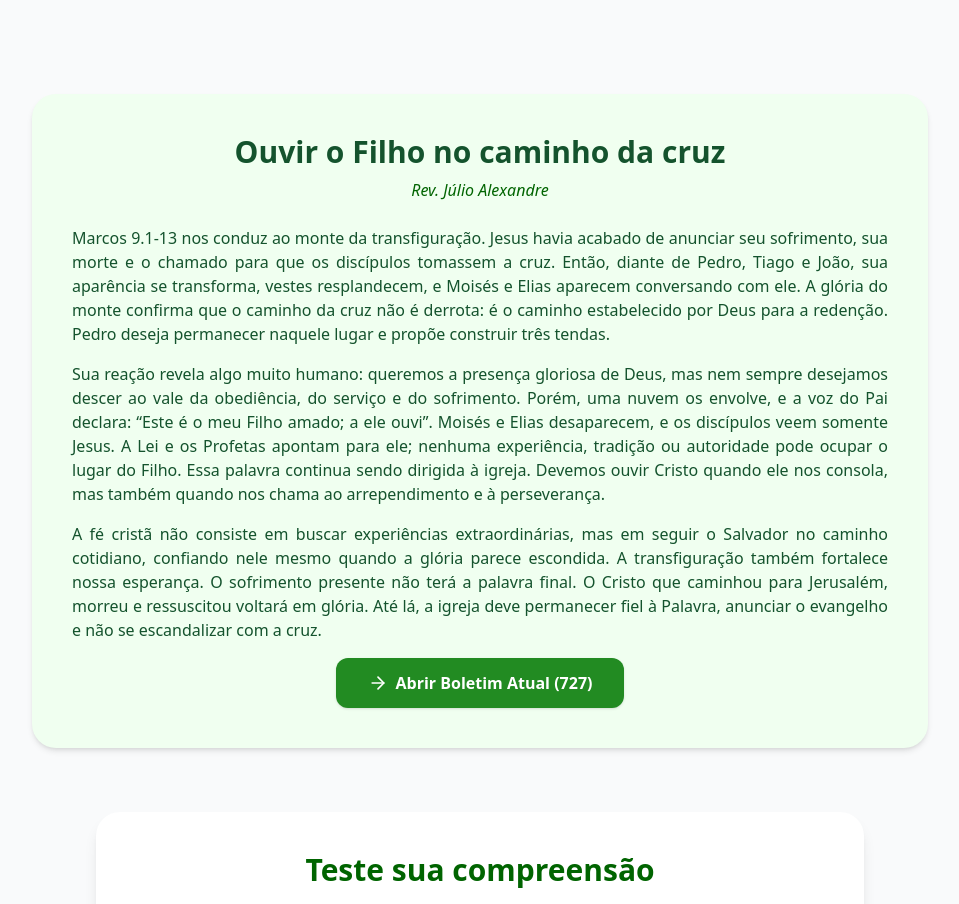
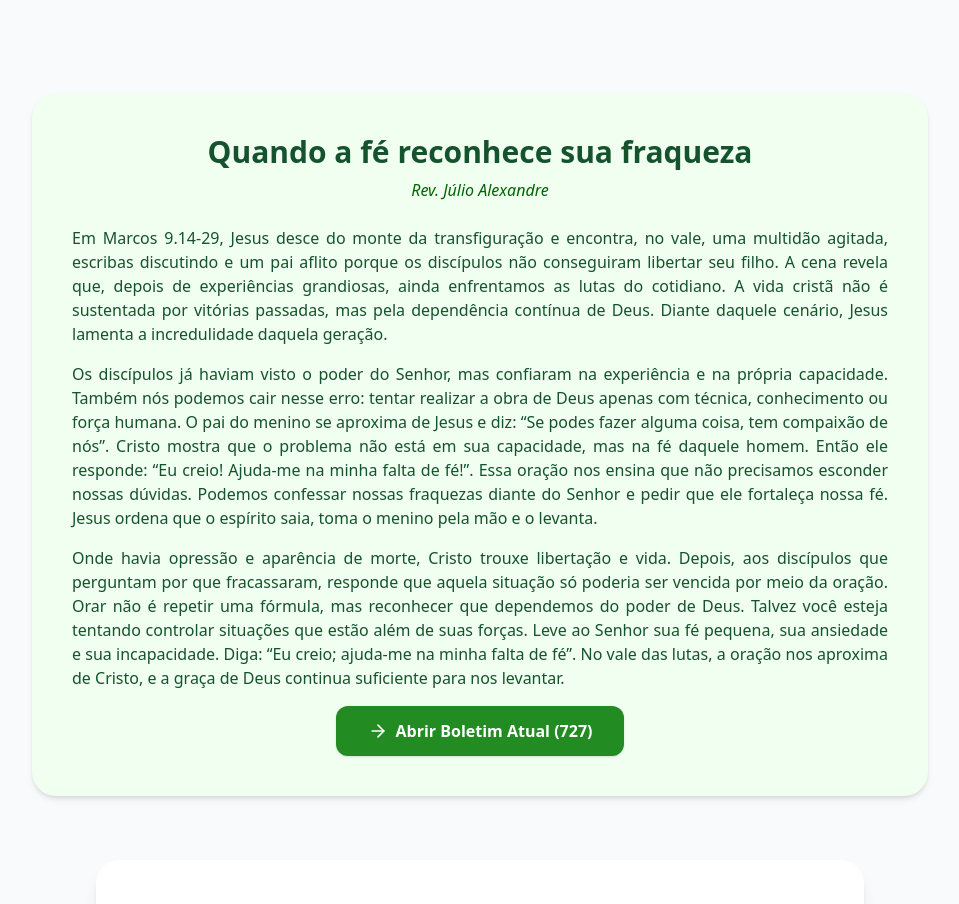
Before and after one commit to ViniciusMoraesTavares/Hub-boletim-ipbsg, a React (Vite) app: page / in a window 1280 px wide. Shown: the part 1240-2144 px from the top of the page, without its empty margins (160-1119 px from the left). Built offline with nearby package versions, Linux system fonts and the light colour scheme.

Commit message:
Update title and paragraphs in pastoral.ts

```diff
--- a/src/data/pastoral.ts
+++ b/src/data/pastoral.ts
@@ -1,11 +1,11 @@
 export const pastoral = {
-  title: 'Ouvir o Filho no caminho da cruz',
+  title: 'Quando a fé reconhece sua fraqueza',
   author: 'Rev. Júlio Alexandre',
   paragraphs: [
-    'Marcos 9.1-13 nos conduz ao monte da transfiguração. Jesus havia acabado de anunciar seu sofrimento, sua morte e o chamado para que os discípulos tomassem a cruz. Então, diante de Pedro, Tiago e João, sua aparência se transforma, vestes resplandecem, e Moisés e Elias aparecem conversando com ele. A glória do monte confirma que o caminho da cruz não é derrota: é o caminho estabelecido por Deus para a redenção. Pedro deseja permanecer naquele lugar e propõe construir três tendas.',
+    'Em Marcos 9.14-29, Jesus desce do monte da transfiguração e encontra, no vale, uma multidão agitada, escribas discutindo e um pai aflito porque os discípulos não conseguiram libertar seu filho. A cena revela que, depois de experiências grandiosas, ainda enfrentamos as lutas do cotidiano. A vida cristã não é sustentada por vitórias passadas, mas pela dependência contínua de Deus. Diante daquele cenário, Jesus lamenta a incredulidade daquela geração.',
 
-    'Sua reação revela algo muito humano: queremos a presença gloriosa de Deus, mas nem sempre desejamos descer ao vale da obediência, do serviço e do sofrimento. Porém, uma nuvem os envolve, e a voz do Pai declara: “Este é o meu Filho amado; a ele ouvi”. Moisés e Elias desaparecem, e os discípulos veem somente Jesus. A Lei e os Profetas apontam para ele; nenhuma experiência, tradição ou autoridade pode ocupar o lugar do Filho. Essa palavra continua sendo dirigida à igreja. Devemos ouvir Cristo quando ele nos consola, mas também quando nos chama ao arrependimento e à perseverança.',
+    'Os discípulos já haviam visto o poder do Senhor, mas confiaram na experiência e na própria capacidade. Também nós podemos cair nesse erro: tentar realizar a obra de Deus apenas com técnica, conhecimento ou força humana. O pai do menino se aproxima de Jesus e diz: “Se podes fazer alguma coisa, tem compaixão de nós”. Cristo mostra que o problema não está em sua capacidade, mas na fé daquele homem. Então ele responde: “Eu creio! Ajuda-me na minha falta de fé!”. Essa oração nos ensina que não precisamos esconder nossas dúvidas. Podemos confessar nossas fraquezas diante do Senhor e pedir que ele fortaleça nossa fé. Jesus ordena que o espírito saia, toma o menino pela mão e o levanta.',
 
-    'A fé cristã não consiste em buscar experiências extraordinárias, mas em seguir o Salvador no caminho cotidiano, confiando nele mesmo quando a glória parece escondida. A transfiguração também fortalece nossa esperança. O sofrimento presente não terá a palavra final. O Cristo que caminhou para Jerusalém, morreu e ressuscitou voltará em glória. Até lá, a igreja deve permanecer fiel à Palavra, anunciar o evangelho e não se escandalizar com a cruz.',
+    'Onde havia opressão e aparência de morte, Cristo trouxe libertação e vida. Depois, aos discípulos que perguntam por que fracassaram, responde que aquela situação só poderia ser vencida por meio da oração. Orar não é repetir uma fórmula, mas reconhecer que dependemos do poder de Deus. Talvez você esteja tentando controlar situações que estão além de suas forças. Leve ao Senhor sua fé pequena, sua ansiedade e sua incapacidade. Diga: “Eu creio; ajuda-me na minha falta de fé”. No vale das lutas, a oração nos aproxima de Cristo, e a graça de Deus continua suficiente para nos levantar.',
   ],
 };
```
